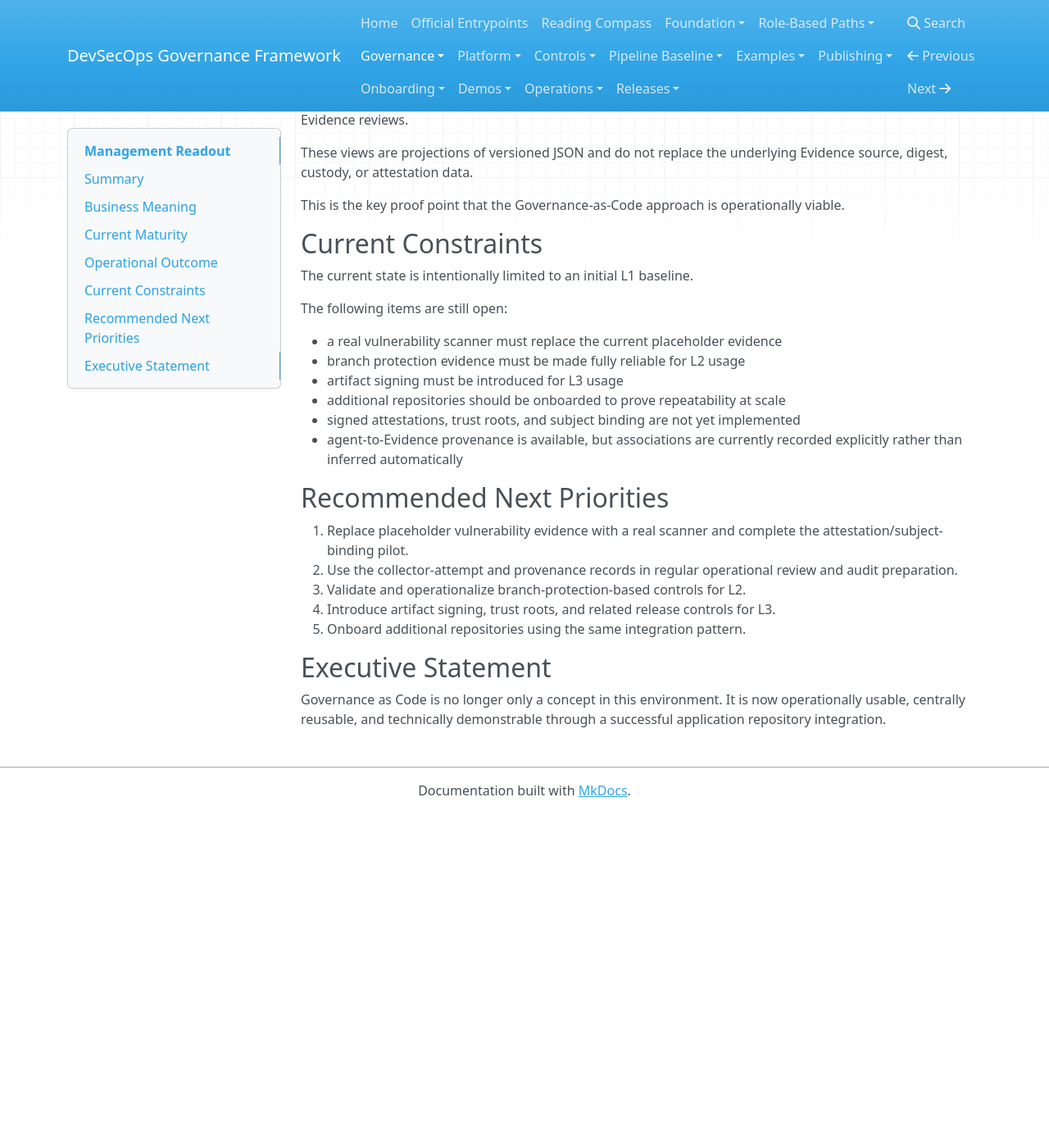
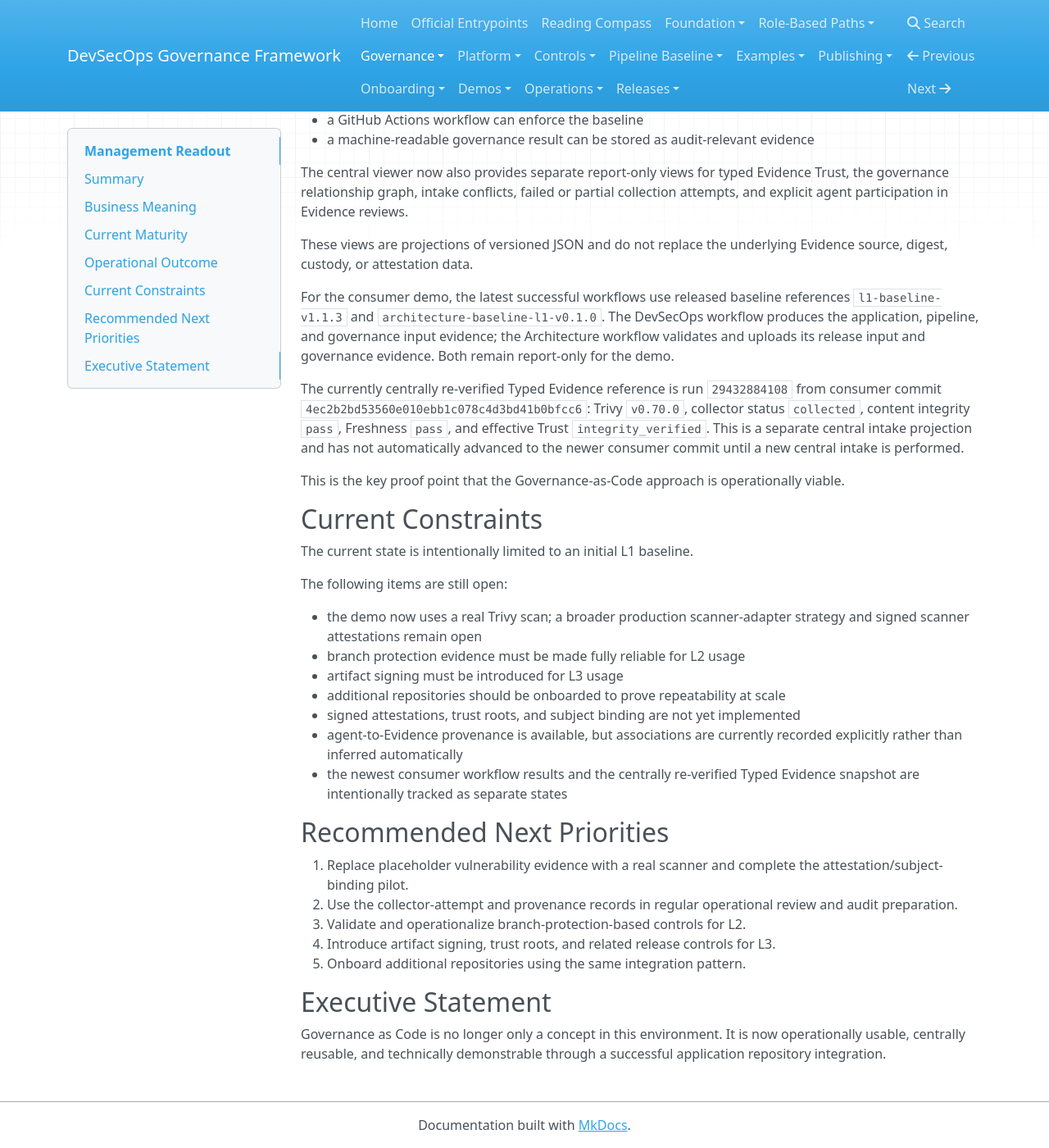
Before and after one commit to joku-dev/devsecops-governance-framework, an MkDocs documentation site: the page built from docs/governance/MANAGEMENT_READOUT.md, in a window 1280 px wide and 1400 px high, scrolled down 1178 px. Shown: the whole window at 82% size. Built offline with MkDocs 1.6.1, drawn with Linux system fonts in a browser that asks for light colours; nearby versions of some CDN libraries; before the commit the page ends 2170 px from its top, so only the background shows below that; some of the changed text lies outside the part shown.

Commit message:
Add consumer status to management readout

```diff
--- a/docs/governance/MANAGEMENT_READOUT.md
+++ b/docs/governance/MANAGEMENT_READOUT.md
@@ -15,6 +15,12 @@
 The current `main` line is green and includes the governance intelligence graph,
 append-only evidence intake protection, persisted failed collection attempts,
 explicit agent-to-evidence provenance, and a pinned validation toolchain.
+
+The current demo consumer `joku-dev/governance-framework-demo-consumer` is also
+clean on `main` at commit `894f05f8031772f32dc0ea5e7bdfe827146f229d`. Its CI,
+DevSecOps Baseline, and Architecture Governance workflows completed
+successfully in the latest push (`29434074731`, `29434075358`, and
+`29434075225`).
 
 ## Business Meaning
 
@@ -52,6 +58,19 @@
 These views are projections of versioned JSON and do not replace the underlying
 Evidence source, digest, custody, or attestation data.
 
+For the consumer demo, the latest successful workflows use released baseline
+references `l1-baseline-v1.1.3` and `architecture-baseline-l1-v0.1.0`. The
+DevSecOps workflow produces the application, pipeline, and governance input
+evidence; the Architecture workflow validates and uploads its release input and
+governance evidence. Both remain report-only for the demo.
+
+The currently centrally re-verified Typed Evidence reference is run
+`29432884108` from consumer commit `4ec2b2bd53560e010ebb1c078c4d3bd41b0bfcc6`:
+Trivy `v0.70.0`, collector status `collected`, content integrity `pass`,
+Freshness `pass`, and effective Trust `integrity_verified`. This is a separate
+central intake projection and has not automatically advanced to the newer
+consumer commit until a new central intake is performed.
+
 This is the key proof point that the Governance-as-Code approach is operationally viable.
 
 ## Current Constraints
@@ -60,13 +79,16 @@
 
 The following items are still open:
 
-- a real vulnerability scanner must replace the current placeholder evidence
+- the demo now uses a real Trivy scan; a broader production scanner-adapter
+  strategy and signed scanner attestations remain open
 - branch protection evidence must be made fully reliable for L2 usage
 - artifact signing must be introduced for L3 usage
 - additional repositories should be onboarded to prove repeatability at scale
 - signed attestations, trust roots, and subject binding are not yet implemented
 - agent-to-Evidence provenance is available, but associations are currently
   recorded explicitly rather than inferred automatically
+- the newest consumer workflow results and the centrally re-verified Typed
+  Evidence snapshot are intentionally tracked as separate states
 
 ## Recommended Next Priorities
 
```
